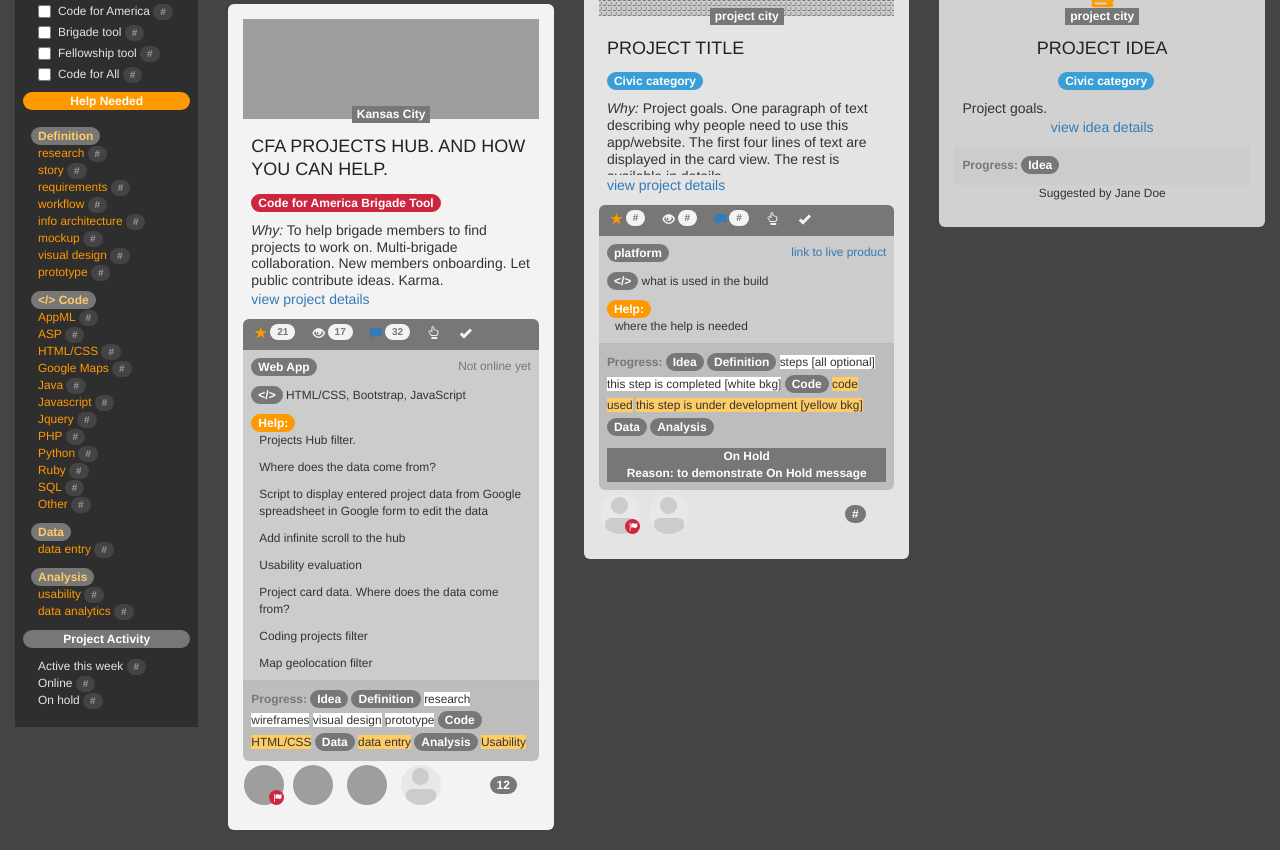
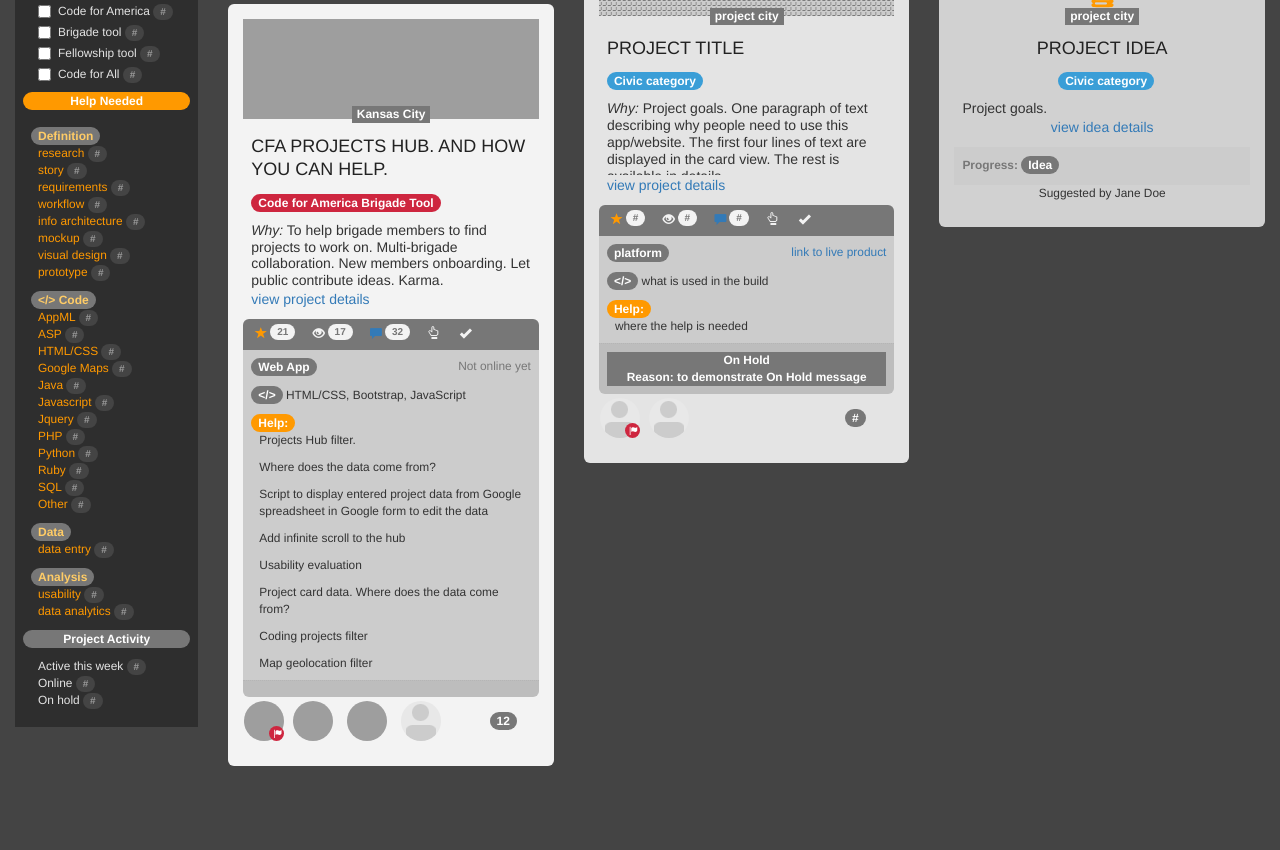
Before and after one commit to zmon/Code-for-America-Projects-Hub, a plain HTML site: page prototype/CfAprojectsHub.htm in a window 1280 px wide. Shown: the part 547-1397 px from the top of the page. After the commit the page ends 1333 px from the top, so only its background shows below. Drawn offline with Linux system fonts and the light colour scheme; grey boxes are pictures that could not be loaded.

Commit message:
Removed project progress from the hub
clutter

```diff
--- a/prototype/CfAprojectsHub.htm
+++ b/prototype/CfAprojectsHub.htm
@@ -257,21 +257,6 @@
             </section>
 <!-- project progress -->
             <section class="OK-project-data small">
-              <p class="OK-project-progress" title="Project progress">
-              <span class="OK-project-progress-title">Progress:</span>
-                <span class="OK-tag bg-gray">Idea</span>
-                <span class="OK-tag bg-gray">Definition</span>
-                  <span class="bg-white">research</span>
-                  <span class="bg-white">wireframes</span>
-                  <span class="bg-white">visual design</span>
-                  <span class="bg-white">prototype</span>
-                <span class="OK-tag bg-gray">Code</span>
-                  <span class="bg-yellow">HTML/CSS</span>
-                <span class="OK-tag bg-gray">Data</span>
-                  <span class="bg-yellow">data entry</span>
-                <span class="OK-tag bg-gray">Analysis</span>
-                  <span class="bg-yellow">Usability</span>
-              </p>
 <!-- project on hold banner (hidden for active projects -->
 <!--  <p class="OK-project-onhold-message">On Hold<br>
 Reason: ...</p>  -->
@@ -331,18 +316,6 @@
 
 <!-- project progress -->
             <section class="OK-project-data small">
-              <p class="OK-project-progress" title="Project progress">
-              <span class="OK-project-progress-title">Progress:</span>
-                <span class="OK-tag bg-gray">Idea</span>
-                <span class="OK-tag bg-gray">Definition</span>
-                  <span class="bg-white">steps [all optional]</span>
-                  <span class="bg-white">this step is completed [white bkg]</span>
-                <span class="OK-tag bg-gray">Code</span>
-                  <span class="bg-yellow">code used</span>
-                  <span class="bg-yellow">this step is under development [yellow bkg]</span>
-                <span class="OK-tag bg-gray">Data</span>
-                <span class="OK-tag bg-gray">Analysis</span>
-              </p>
 <!-- project on hold banner (hidden for active projects -->
               <p class="OK-project-onhold-message">On Hold<br>
                 Reason: to demonstrate On Hold message</p>
```
